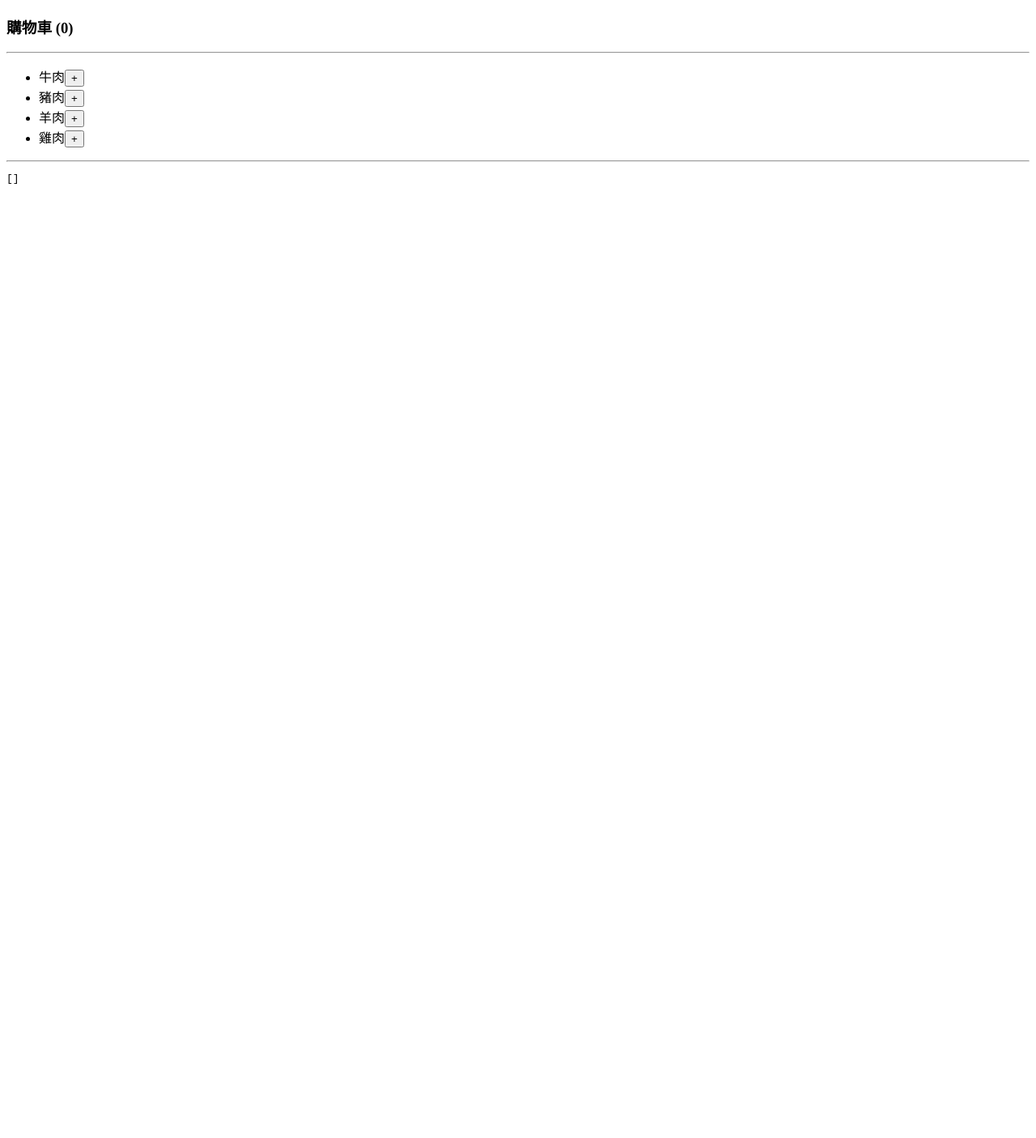
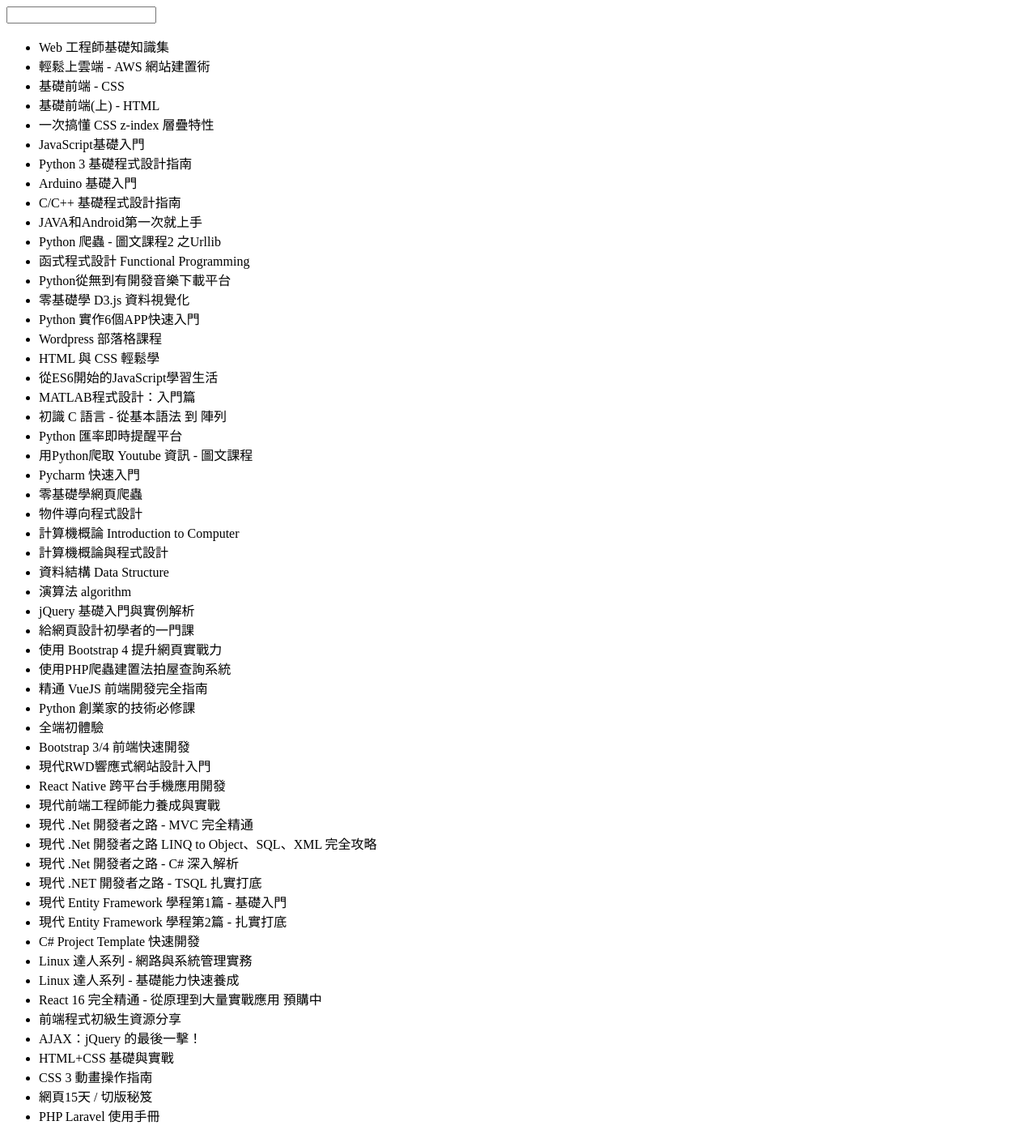
Before and after one commit to timchao0825/React.js-Training, a React (Create React App) app: page / in a window 1280 px wide. Shown: the whole page at 81% size. Before the commit the page ends 800 px from the top, so only its background shows below. Built offline with nearby package versions, Linux system fonts and the light colour scheme.

Commit message:
Application practice filter lesson

```diff
--- /dev/null
+++ b/src/filter-lesson/App.js
@@ -0,0 +1,38 @@
+import React, { Component } from 'react';
+
+import lessons from './lessons.json';
+
+class App extends Component {
+  state = {
+    filter:'',
+    lessons,
+  }
+  onChangeFilter = (e) => {
+    this.setState({
+      filter:e.target.value,
+    })
+  }
+  render() {
+    const {filter,lessons} = this.state;
+    // 純前端作法
+    const visibleLessons = lessons.filter((lesson)=>{
+      return lesson.title
+              .toLowerCase()
+              .includes(filter.toLowerCase());
+    });
+    return (
+      <div>
+        <input type="text" value={filter} onChange={this.onChangeFilter}/>
+        <ul>
+          {visibleLessons.map(
+            (lesson)=>{
+              return <li key={lesson.id}>{lesson.title}</li>
+            }
+          )}
+        </ul>
+      </div>
+    );
+  }
+}
+
+export default App;
--- /dev/null
+++ b/src/filter-lesson/lessons.json
@@ -0,0 +1,58 @@
+[
+  { "id": 17, "title": "Web 工程師基礎知識集" },
+  { "id": 39, "title": "輕鬆上雲端 - AWS 網站建置術" },
+  { "id": 40, "title": "基礎前端 - CSS" },
+  { "id": 48, "title": "基礎前端(上) - HTML" },
+  { "id": 49, "title": " 一次搞懂 CSS z-index 層疊特性" },
+  { "id": 51, "title": "JavaScript基礎入門" },
+  { "id": 69, "title": "Python 3 基礎程式設計指南" },
+  { "id": 70, "title": "Arduino 基礎入門" },
+  { "id": 71, "title": "C/C++ 基礎程式設計指南" },
+  { "id": 73, "title": "JAVA和Android第一次就上手" },
+  { "id": 76, "title": "Python 爬蟲 - 圖文課程2 之Urllib" },
+  { "id": 77, "title": "函式程式設計 Functional Programming" },
+  { "id": 79, "title": "Python從無到有開發音樂下載平台" },
+  { "id": 81, "title": "零基礎學 D3.js 資料視覺化" },
+  { "id": 83, "title": "Python 實作6個APP快速入門" },
+  { "id": 84, "title": "Wordpress 部落格課程" },
+  { "id": 86, "title": "HTML 與 CSS  輕鬆學" },
+  { "id": 87, "title": "從ES6開始的JavaScript學習生活" },
+  { "id": 92, "title": "MATLAB程式設計：入門篇" },
+  { "id": 93, "title": "初識 C 語言 - 從基本語法 到 陣列" },
+  { "id": 111, "title": "Python 匯率即時提醒平台" },
+  { "id": 112, "title": "用Python爬取 Youtube 資訊 - 圖文課程" },
+  { "id": 120, "title": "Pycharm 快速入門" },
+  { "id": 121, "title": "零基礎學網頁爬蟲" },
+  { "id": 123, "title": "物件導向程式設計" },
+  { "id": 124, "title": "計算機概論 Introduction to Computer" },
+  { "id": 125, "title": "計算機概論與程式設計" },
+  { "id": 126, "title": "資料結構 Data Structure" },
+  { "id": 127, "title": "演算法 algorithm" },
+  { "id": 130, "title": "jQuery 基礎入門與實例解析" },
+  { "id": 135, "title": "給網頁設計初學者的一門課" },
+  { "id": 137, "title": "使用 Bootstrap 4 提升網頁實戰力" },
+  { "id": 140, "title": "使用PHP爬蟲建置法拍屋查詢系統" },
+  { "id": 145, "title": "精通 VueJS 前端開發完全指南" },
+  { "id": 149, "title": "Python 創業家的技術必修課" },
+  { "id": 153, "title": "全端初體驗" },
+  { "id": 163, "title": "Bootstrap 3/4 前端快速開發" },
+  { "id": 164, "title": "現代RWD響應式網站設計入門" },
+  { "id": 166, "title": "React Native 跨平台手機應用開發" },
+  { "id": 169, "title": "現代前端工程師能力養成與實戰" },
+  { "id": 172, "title": "現代 .Net 開發者之路 - MVC 完全精通" },
+  { "id": 181, "title": "現代 .Net 開發者之路 LINQ to Object、SQL、XML 完全攻略" },
+  { "id": 182, "title": "現代 .Net 開發者之路 - C# 深入解析" },
+  { "id": 183, "title": "現代 .NET 開發者之路 - TSQL 扎實打底" },
+  { "id": 185, "title": "現代 Entity Framework 學程第1篇 - 基礎入門" },
+  { "id": 191, "title": "現代 Entity Framework 學程第2篇 - 扎實打底" },
+  { "id": 192, "title": "C# Project Template 快速開發" },
+  { "id": 207, "title": "Linux 達人系列 - 網路與系統管理實務" },
+  { "id": 208, "title": "Linux 達人系列 - 基礎能力快速養成" },
+  { "id": 215, "title": "React 16 完全精通 - 從原理到大量實戰應用 預購中" },
+  { "id": 216, "title": "前端程式初級生資源分享" },
+  { "id": 228, "title": "AJAX：jQuery 的最後一擊！" },
+  { "id": 230, "title": "HTML+CSS 基礎與實戰" },
+  { "id": 231, "title": "CSS 3 動畫操作指南" },
+  { "id": 232, "title": "網頁15天 / 切版秘笈" },
+  { "id": 234, "title": "PHP Laravel 使用手冊" }
+]
```
Also changed, not shown: package.json (+7 -2 lines), server.js (added, +22 -0 lines), src/index.js (+8 -1 lines).
